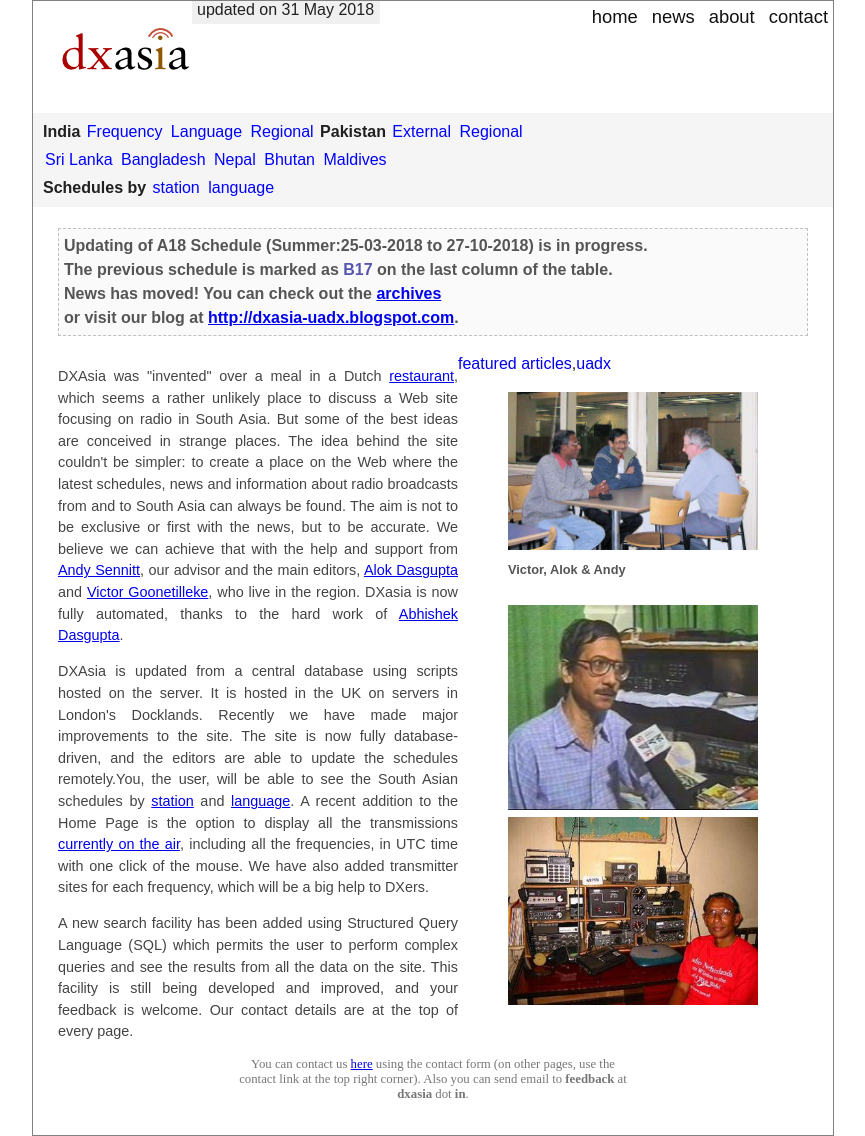
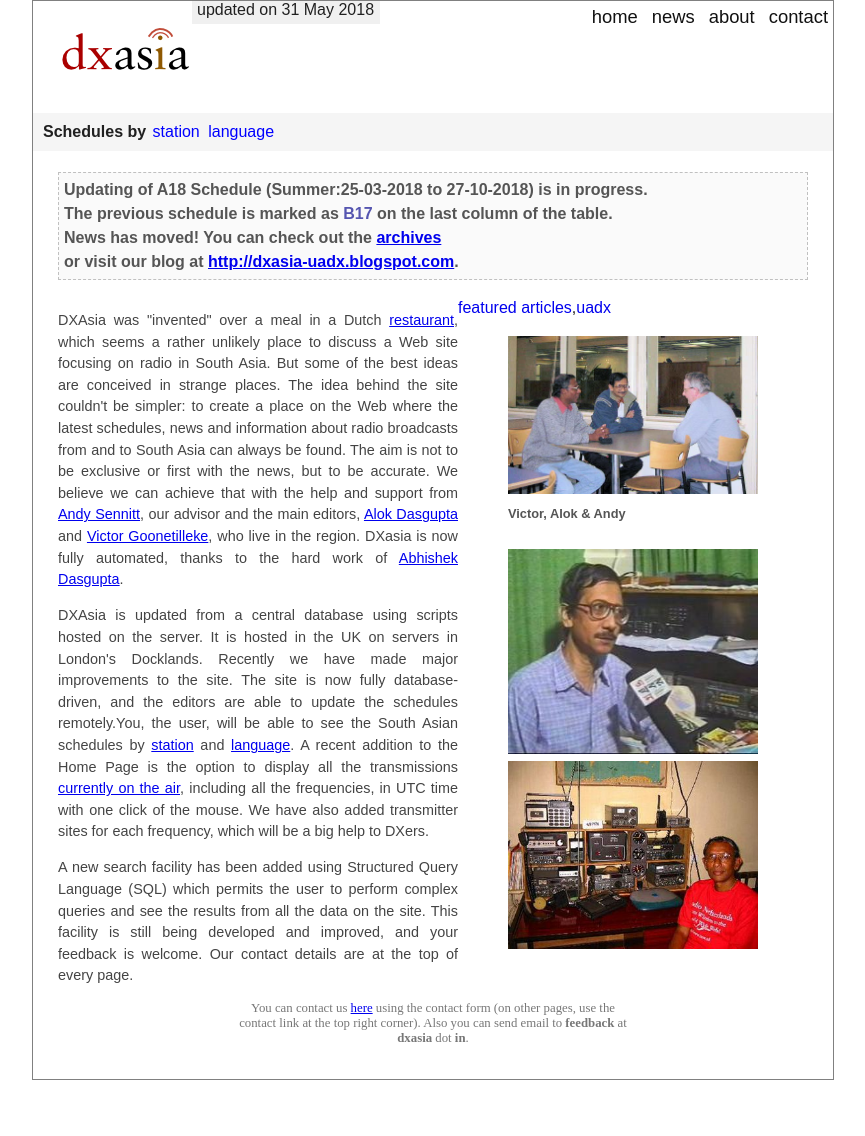
Before and after one commit to dxasia/dxasia.github.io, a Jekyll site: the page built from index.html, in a window 1280 px wide. Shown: the whole page, without its empty margins (207-1072 px from the left). Built offline with Jekyll 4.4.1, drawn with Linux system fonts in a browser that asks for light colours; after the commit the page ends 1080 px from its top, so only the background shows below that.

Commit message:
remove links

```diff
--- a/_includes/nav.html
+++ b/_includes/nav.html
@@ -1,15 +1,4 @@
 <div id="topbar">
-<b>India</b> <a href='/india-frequency'>Frequency</a>
-<a href='/india-language'>Language</a>
-<a href='/india-regional'>Regional</a>
-<b>Pakistan</b>
-<a href='/pakistan-external'>External</a>
-<a href='/pakistan-regional'>Regional</a> <br/>
-<a href='/srilanka'>Sri Lanka</a>
-<a href='/bangladesh'>Bangladesh</a>
-<a href='/nepal'>Nepal</a>
-<a href='/bhutan'>Bhutan</a>
-<a href='/maldives'>Maldives</a> <br/>
 <b>Schedules by</b>
 <a href='/station'>station</a>
 <a href='/language'>language</a>
```
